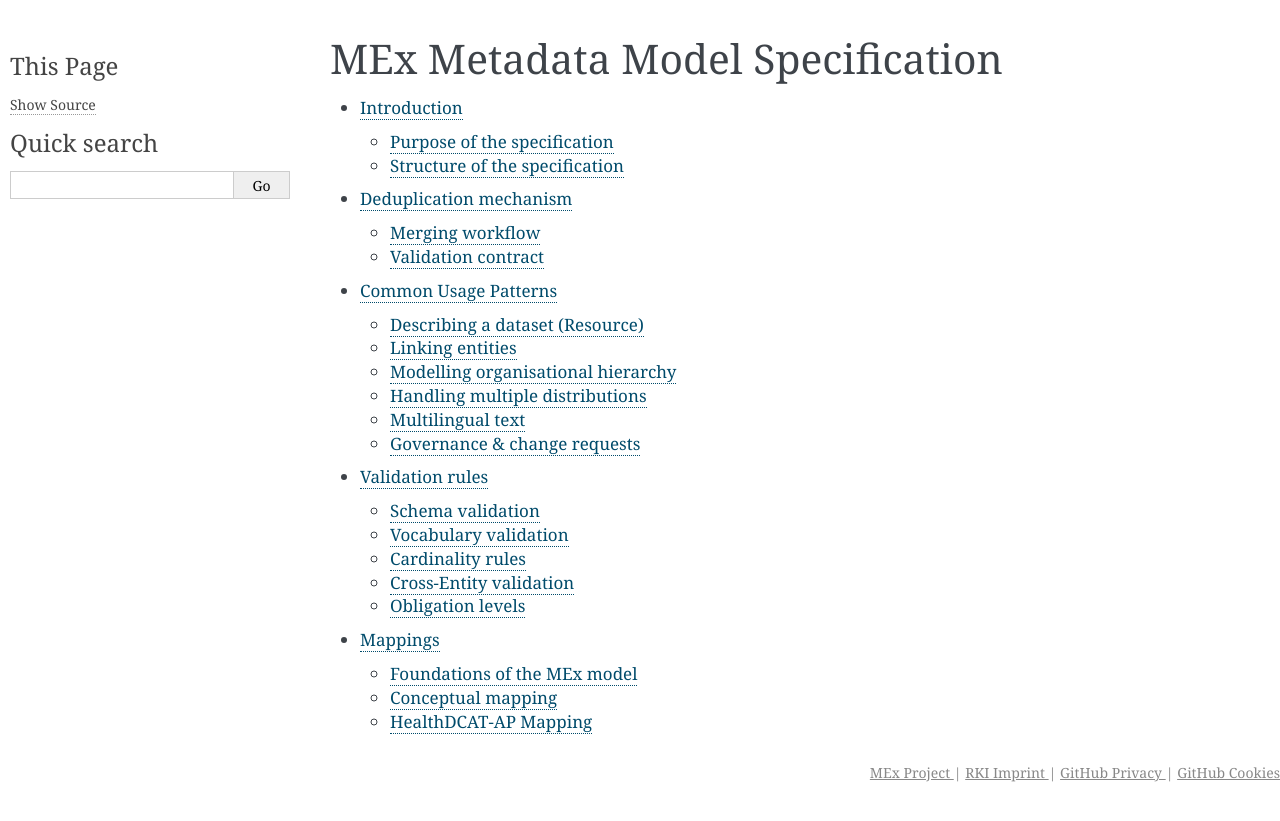
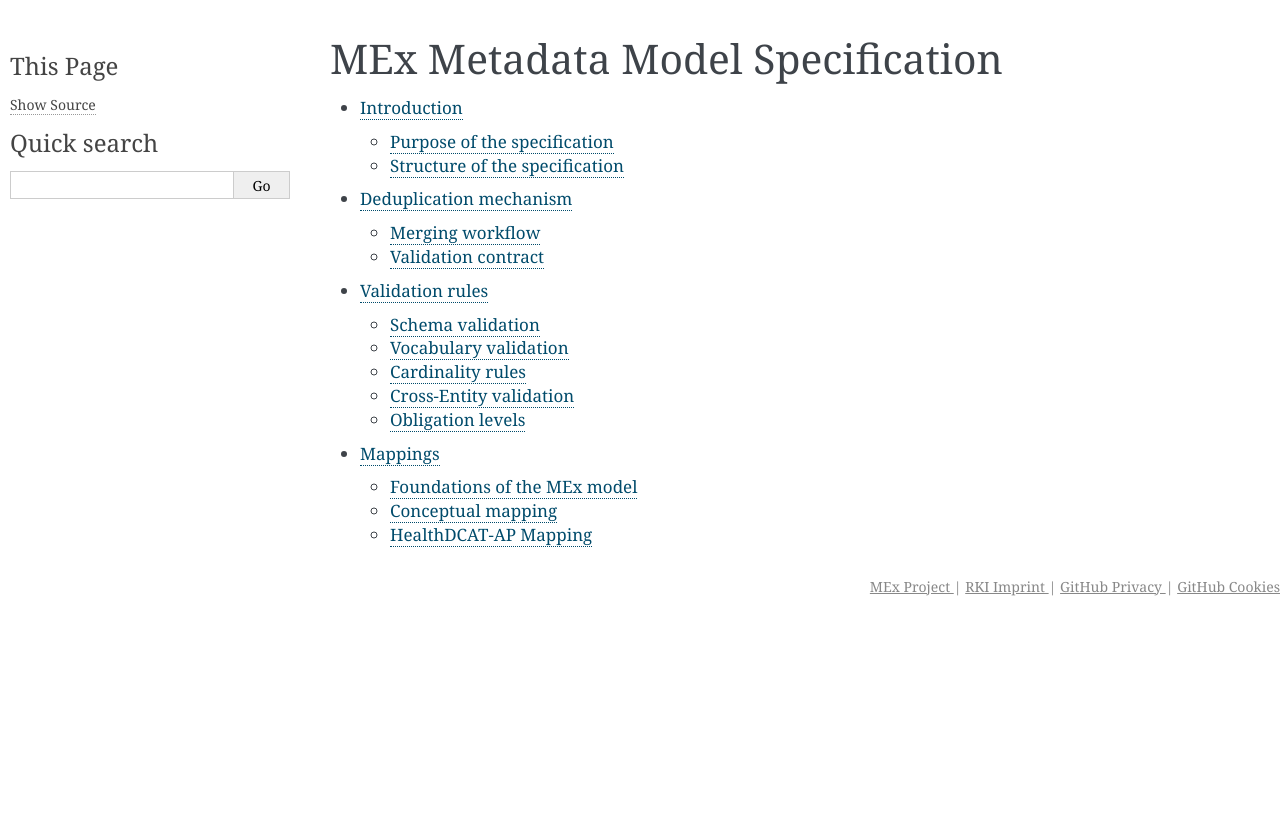
Before and after one commit to robert-koch-institut/mex-model, a Sphinx documentation site: the page built from docs/index.md, in a window 1280 px wide. Shown: the top 821 px of the page. Built offline with Sphinx 7.4.7, drawn with Linux system fonts in a browser that asks for light colours; pages that are not in the unit, such as notebooks, are missing from menus; part of the change alters nothing that is shown.

Commit message:
delete chapter common-usage-patterns.md and from index.md because of its redundancy with other chapters and for maintainability of the specification

````diff
--- a/docs/common-usage-patterns.md
+++ /dev/null
@@ -1,348 +0,0 @@
-# Common Usage Patterns
-
-This section collects practical guidance for the most frequent modelling tasks. It is aimed at data stewards and extractor developers who need to produce valid, well-structured MEx records. Where the advice refers to schema rules, the entity reference pages are the authoritative source. The patterns here are meant as shortcuts.
-
-## Describing a dataset (Resource)
-
-Creating a Resource record is the most common starting point. A resource represents a single dataset, a data source (the entirety of the data collected for a specific purpose, e.g. surveillance of diseases), or data single and collections of samples in the MEx catalogue. Metadata consumers most likely will encounter the model through this entity first.
-
-### Minimal Viable Record
-
-A valid ExtractedResource requires the system-managed fields (`identifier`, `hadPrimarySource`, `identifierInPrimarySource`, `stableTargetId`) plus the following content fields:
-
-| Field | What to provide |
-| --- | --- |
-| accessRestriction | A Concept URI from the Access Restriction vocabulary. |
-| contact | At least one reference to a `MergedContactPoint` or `MergedOrganizationalUnit`. This is who a data consumer should reach out to. |
-| description | Free-text summary of what the dataset contains, how it was collected, and what it covers. |
-| keyword | Free-text tags, that describe the character/subject of resource. |
-| resourceCreationMethod | At least one Concept URI from the Resource Creation Method vocabulary. |
-| title | At least one human-readable name. Use a Text object with a `language` tag (`de` or `en`). |
-| unitInCharge | At least one reference to the `MergedOrganizationalUnit` responsible for the dataset. |
-
-This is enough to pass schema validation, but it produces a sparse catalogue entry. A minimal record in this regard is sufficient for dataset discovery purposes, but lacks in-depth information, especially regarding the data's origin and its re-usability.
-
-### Well-Described Record
-
-A record that is genuinely useful to someone searching the catalogue to request access to the data should also include:
-
-:::{note}
-This list is still under revision.
-:::
-
-| Field | Why it matters |
-| --- | --- |
-| accessPlatform | Reference to a `MergedAccessPlatform` if the data is available through a service or API. This is given for open data, where the data can be accessed through open data access services, e.g. Zenodo. Access platform can also be RKI internal data services, where access is restricted. These access platforms have their `technicalAccessibility` set to `internal` and will not be published to the public MEx metadata catalogue. |
-| distribution | References to one or more `MergedDistribution` records that describe the concrete files or endpoints. Without this, the catalogue entry has no actionable download or access link.  |
-| hasLegalBasis | A free-text statement or a URL reference to the legal text/law that forms the basis for collecting the data. This is an important indicator for re-use options. |
-| hasPurpose |  At least one Concept URI from the Purpose vocabulary. Another important indicator for re-use options. |
-| provenance | A free-text statement describing the context of origin of the resource. This is mandatory in HealthDCAT-AP and therefore required for HealthDCAT-AP export. |
-| rights | Free-text statement of the possible re-use options. |
-| variables | This is not a property of `Resource`! (`Variable` is linked to `Resource` via `usedIn`) Nevertheless, MEx regards variables as necessary in-depth information of the dataset. Without variables, users may not have the information needed to make an informed decision for a data application request. In this regard, it is recommended to have Variables linked to their Resources via `usedIn`. |
-
-The following optional properties can be used to enrich the metadata description and add more value for discoverability of the resource.
-
-| Field | Use case |
-| --- | --- |
-| geopoliticalResolution | A Concept URI from the Geopolitical Resolution vocabulary. |
-| healthCategory | At least one Concept URI from the Health Category vocabulary. The vocabulary compiles the categories of health data as defined by EHDS Article 51. Required for HealthDCAT-AP export. |
-| hasCodeValues | A list of free-text values can be given, which contain codes that derive from standardized coding systems like `ICD`, `SNOMED CT` and `LOINC`. |
-| hasCodingSystem | A Concept URI from the Coding System vocabulary. If the dataset uses `ICD`, `SNOMED CT`, `LOINC`, or other standard terminologies, state them here. |
-| minTypicalAge/maxTypicalAge | A numerical value indicating the minimum/maximum age of the individuals contained in the data. Especially used for population-based data. |
-| numberOfRecords, numberOfUniqueIndividuals | Gives users a sense of scale before they request access. |
-| populationCoverage | A free-text description of the population that is covered by the data. Especially used for population-based data. |
-| spatial | A location indicating the geographical coverage of the data. |
-| startDate/endDate | Dates that indicate the temporal coverage of the data. |
-| wasGeneratedBy | An activity, in which the data originated, e.g. a research project. *(Still under review)* |
-
-### Linking to Distributions, Activities and Responsible Units
-
-A Resource rarely stands alone. The following links place it in context:
-
-#### Distribution
-
-Every concrete file format or download endpoint is a separate `Distribution`. The resource links to them via the distribution field, which holds an array of MergedDistribution identifiers. See Handling Multiple Distributions below for guidance on when to split.
-
-#### Activity
-
-If the dataset was produced by a research project or surveillance activity, link the two via the `Activity` entity. The activity's own fields (`responsibleUnit`, `involvedPerson`, `start`/`end`, `fundingProgram`) provide project-level context that does not belong on the resource itself. The connection is typically expressed from the resource side: a resource can reference an activity that generated it.
-
-#### Responsible Unit
-
-`unitInCharge` identifies the organisational unit accountable for the dataset. This is always a reference to a `MergedOrganizationalUnit`, not to a person.
-
-### Examples
-
-#### Minimal
-
-```json
-{
-  "identifier": "aB1cDeFgHiJkLmNoPqRsTu",
-  "hadPrimarySource": "bFQoRhcVH5DHU6naEb1wng",
-  "identifierInPrimarySource": "DS-SURVEILLANCE-001",
-  "stableTargetId": "xYzAbCdEfGhIjKlMnOpQrS",
-  "title": [{"value": "Meldedaten Influenza", "language": "de"}],
-  "contact": ["hJKL9mNoPqRsTuVwXyZ123"],
-  "accessRestriction": "https://mex.rki.de/item/access-restriction-2",
-  "theme": ["https://mex.rki.de/item/theme-17"],
-  "unitInCharge": ["cDeFgHiJkLmN1234OpQrSt"]
-}
-```
-
-#### Well-Described
-
-```json
-{
-  "identifier": "aB1cDeFgHiJkLmNoPqRsTu",
-  "hadPrimarySource": "bFQoRhcVH5DHU6naEb1wng",
-  "identifierInPrimarySource": "DS-SURVEILLANCE-001",
-  "stableTargetId": "xYzAbCdEfGhIjKlMnOpQrS",
-  "title": [
-    {"value": "Meldedaten Influenza", "language": "de"},
-    {"value": "Notifiable disease data: Influenza", "language": "en"}
-  ],
-  "description": [
-    {"value": "Wöchentliche Meldedaten zu Influenza-Fällen gemäß IfSG, aggregiert auf Kreisebene.", "language": "de"},
-    {"value": "Weekly notifiable disease data on influenza cases per IfSG, aggregated at district level.", "language": "en"}
-  ],
-  "contact": ["hJKL9mNoPqRsTuVwXyZ123"],
-  "accessRestriction": "https://mex.rki.de/item/access-restriction-2",
-  "theme": ["https://mex.rki.de/item/theme-17"],
-  "keyword": [
-    {"value": "Influenza", "language": "de"},
-    {"value": "Surveillance", "language": "en"}
-  ],
-  "language": ["https://mex.rki.de/item/language-1"],
-  "unitInCharge": ["cDeFgHiJkLmN1234OpQrSt"],
-  "publisher": ["tUvWxYzA1234AbCdEfGhIj"],
-  "distribution": ["rStUvWxYzA1234AbCdEfGh"],
-  "resourceTypeGeneral": "https://mex.rki.de/item/resource-type-general-1",
-  "healthCategory": ["https://mex.rki.de/item/health-category-1"],
-  "startDate": "2001-01-01",
-  "numberOfRecords": 2500000
-}
-```
-
-## Linking entities
-
-MEx entities do not exist in isolation. A dataset has distributions, belongs to an activity, is maintained by an organisational unit, and has contact persons. Getting these cross-references right is essential for a coherent catalogue. This subsection covers the conventions.
-
-### Golden Rule: Always reference Merged IDs
-
-Every cross-entity reference points to a Merged identifier (`stableTargetId`), never to an Extracted identifier. This applies regardless of whether the referencing entity is itself Extracted or Merged.
-The reason is structural: multiple Extracted records from different source systems may describe the same real-world entity. They all share the same `stableTargetId`, which becomes the Merged record's identifier. By referencing the merged ID, the link survives deduplication. It does not matter which source system produced the target entity, or whether additional sources are added later.
-
-#### Practical implication for extractor developers
-
-When building a record for an Extracted Item, you must know the `stableTargetId` of the entity you want to reference. In most pipelines, this is resolved by looking up the target entity by its `identifierInPrimarySource` and `hadPrimarySource` combination, which deterministically maps to a `stableTargetId`.
-
-#### How Activities provide context for Resources
-
-The relationship between Resource and Activities is expressed by `relatedActivity`, which means any kind of relationship, e.g. the project in which the data originated or a project that used the data.
-
-A typical pattern:
-
-| Activity | | | Influenza Surveillance Programme 2020-2025 |
-| --- | --- | --- | --- |
-| | responsibleUnit | MergedOrganizationalUnit | FG 36 |
-| | involvedPerson | MergedPerson | the project lead, e.g. leader of FG 36 |
-| | start | | 2020-01-01 |
-| | end | | 2025-12-31 |
-| | funderOrCommissioner | | Horizon 2020 |
-| Resource | | | Meldedaten Influenza |
-| | (links to activity above) | | |
-| | unitInCharge | MergedOrganizationalUnit | FG 36 |
-| | contact | MergedContactPoint | team inbox |
-| | distribution | MergedDistribution | CSV export |
-
-This separation is deliberate: the activity carries project-level metadata (funding, timeline, participants) while the resource carries dataset-level metadata (format, access, content description). A single activity can produce multiple resources, and a resource can potentially relate to more than one activity.
-
-### Linking Persons, Organisational Units, and Contact Points
-
-MEx distinguishes three types of "who" entities. Using the right one is important:
-
-| Entity | Represents | Use when… |
-| --- | --- | --- |
-| Person | A named individual | You need to credit someone by name (e.g. `involvedPerson` on an `Activity`, `creator` on a `BibliographicResource`). |
-| OrganizationalUnit | A team, department, or division within an organisation | You need to indicate organisational responsibility (e.g. `unitInCharge`, `responsibleUnit`). |
-| ContactPoint | A reachable communication channel (typically an email address) | You need to tell a data consumer how to get in touch (e.g. `contact` on a `Resource`). |
-
-These are not interchangeable, even though some properties accept more than one type. The key distinctions:
-
-* `unitInCharge` and `responsibleUnit` accept only `MergedOrganizationalUnit`. They answer the question "Which team is responsible?" rather than "Who can I contact?".
-* `contact` currently accepts `MergedOrganizationalUnit` and `MergedContactPoint`. The preferred target is a `ContactPoint` (a functional mailbox that survives staff changes).
-* `involvedPerson` accepts only `MergedPerson`. This is for named individuals who contributed to an activity.
-
-A common mistake is pointing contact at a person when a functional mailbox exists. Functional mailboxes are more stable and more appropriate for catalogue consumers who want to request access to a dataset.
-
-#### Example: a fully linked Resource Set
-
-The following shows how a minimal set of entities references each other. All identifier values shown are Merged identifiers.
-
-| Source Entity | Source ID | Property | Target Entity | Target ID |
-| --- | --- | --- | --- | --- |
-| OrganizationalUnit (FG 36) | ou-fg36-001 | isPartOf | Organization (RKI) | org-rki-001 |
-| Person (Dr. Example Person) | person-abc-001 | affiliation | OrganizationalUnit (FG 36) | ou-fg36-001 |
-| Activity (Influenza-Surveillance) | act-influ-surv | responsibleUnit | OrganizationalUnit (FG 36) | ou-fg36-001 |
-| Activity (Influenza-Surveillance) | act-influ-surv | contact | ContactPoint (example@rki.de) | cp-fg36-inbox |
-| Activity (Influenza-Surveillance) | act-influ-surv | involvedPerson | Person (Dr. Example Person) | person-abc-001 |
-| Resource (Meldedaten Influenza) | res-influ-001 | unitInCharge | OrganizationalUnit (FG 36) | ou-fg36-001 |
-| Resource (Meldedaten Influenza) | res-influ-001 | publisher | Organization (RKI) | org-rki-001 |
-| Resource (Meldedaten Influenza) | res-influ-001 | contact | ContactPoint (example@rki.de) | cp-fg36-inbox |
-| Resource (Meldedaten Influenza) | res-influ-001 | distribution | Distribution (influenza.csv) | dist-csv-001 |
-
-Reading the references:
-
-* The resource links to a `Distribution` (what to access), a `ContactPoint` (who to contact), an `OrganizationalUnit` (who is responsible), and an `Organization` (who publishes)
-* The `Activity` links to the same `ContactPoint` and `OrganizationalUnit`, plus a `Person` who is involved
-* The `OrganizationalUnit` links upward to the `Organization` via `isPartOf`
-* The `Person` links to the `OrganizationalUnit` via `affiliation`
-
-No reference uses an Extracted identifier. Every link targets the Merged identifier of the target entity.
-
-## Modelling organisational hierarchy
-
-### Organization vs OrganizationalUnit
-
-MEx uses two separate entity types to represent organisational structure:
-
-| Entity | Represents | Examples |
-| --- | --- | --- |
-| Organization | A top-level legal entity | Robert Koch-Institut, Charité, WHO |
-| OrganizationalUnit | A subdivision within an organisation | FG 36, Abteilung 3, ZIG |
-
-The distinction matters because most MEx properties that express responsibility (`unitInCharge`, `responsibleUnit`, `involvedUnit`) reference an `OrganizationalUnit`, not an `Organization`. The `Organization` entity appears primarily as a publisher or external associate.
-
-### Expressing Parent/Child relationships
-
-Organisational hierarchy is modelled through the `parentUnit` property on `OrganizationalUnit`. It is a reference to a `MergedOrganizationalUnit` identifier, expressing an upward link.
-
-An `OrganizationalUnit` is linked to its `Organization` with `unitOf`.
-
-A typical RKI hierarchy:
-
-| Entity | identifier | property | reference |
-| --- | --- | --- | --- |
-| Organization: Robert Koch-Institut | org-rki-001 | - | - |
-| OrganizationalUnit: Abteilung 3 | ou-abt3-001 | unitOf | ["org-rki-001"] |
-| OrganizationalUnit: FG 36 | ou-fg36-001 | parentUnit | ["ou-abt3-001"] |
-
-Reading bottom-up: FG 36 is part of Abteilung 3, which is a unit of the Robert Koch-Institut.
-A few conventions to keep in mind:
-
-* The top of the chain is always an `Organization`. An `OrganizationalUnit` can have one parent unit.
-* Depth is not limited. The model does not impose a maximum nesting level. Whether you model two levels (institution - team) or five (institution - department - section - group - subgroup) depends on what the source system provides and what level of detail is useful for metadata consumers.
-
-### What not to model
-
-Not every box on an org chart needs a corresponding `OrganizationalUnit` in MEx. Create an organisational unit only if:
-
-* it appears as `unitInCharge`, `responsibleUnit`, or `involvedUnit` on at least one resource or activity, or
-* it is needed as an intermediate node to establish a correct hierarchy path.
-
-Administrative units that never appear in metadata references (e.g. a facilities management team that does not produce or own any datasets) do not need to exist in the catalogue.
-
-## Handling multiple distributions
-
-A `Distribution` describes a single concrete form in which a dataset can be obtained, e.g. a downloadable file, an API endpoint, a database export. A `Resource` links to its distributions via the distribution field, which accepts an array of `MergedDistribution` identifiers.
-
-### When to create multiple distribution records
-
-Create a separate distribution when any of the following differ:
-
-| Differentiator | Example |
-| --- | --- |
-| Multiple tables | The dataset consists of multiple tables, e.g. three csv files with a different data cross-section |
-| File format | The same dataset is available as CSV and as Excel |
-| Access method | One distribution is a downloadable file, another is a REST API endpoint |
-| Granularity or scope | A full export and a filtered subset are offered separately |
-| Update rhythm | A weekly snapshot and a daily incremental feed |
-| Access restriction | A public aggregate file and a restricted record-level file (each with its own accessRestriction). |
-
-Create a single distribution when the differences are trivial:
-
-* The same CSV file is mirrored at two URLs: one distribution with the primary URL is sufficient.
-* A file is available via HTTP and via the same endpoint over HTTPS.
-
-Rule of thumb: If a data consumer would perceive two distinct things they could download or connect to, model them as two distributions. If they would perceive the same thing reached via a slightly different path, use one.
-
-### Format and access URL conventions
-
-Every distribution should populate at least accessURL, the URL at which the distribution can be reached. Beyond that:
-
-| Field | When to use |
-| --- | --- |
-| accessURL | Always. The entry point for obtaining the data, whether that is a download link, a landing page, or an API base URL. |
-| downloadURL | When the URL points directly to a downloadable file. If accessURL is a landing page that leads to a download, downloadURL should hold the direct file link. If they are the same, set both to the same value. |
-| mediaType | Always, if known. Use a Concept URI from the MIME Type vocabulary (e.g. text/csv, application/json). |
-
-## Multilingual text
-
-Several MEx properties, such as title, description, keyword, and others, accept values as Text objects rather than plain strings. A Text object pairs a value with a language tag, allowing the same property to carry content in more than one language.
-
-Structure of a text object:
-
-```json
-{
-  "value": "Wöchentliche Meldedaten zu Influenza-Fällen",
-  "language": "de"
-}
-```
-
-Properties typed as Text are always arrays, so a bilingual title looks like this:
-
-```json
-"title": [
-  {"value": "Meldedaten Influenza", "language": "de"},
-  {"value": "Notifiable disease data: Influenza", "language": "en"}
-]
-```
-
-### Supported language codes
-
-MEx uses two-letter ISO 639-1 codes. In practice, most commonly used values are `de` and `en` for German and English. The language field on a Text object describes the language of that specific text value, independent of the language property on a Resource, which describes the language of the data itself.
-
-### Conventions
-
-* Do not duplicate identical content: If a title is a proper noun, technical term, or abbreviation that reads the same in both languages (e.g. "SARS-CoV-2 PCR"), a single entry without a language tag or with one language tag is sufficient. *(Still under review)*
-* Language tag is optional but strongly recommended: The schema allows Text objects without a language field. Omitting it means "language unspecified", the value will still be stored and displayed, but language-aware search and filtering cannot use it. Always set the tag when the language is known.
-* One value per language per property: Do not provide two German entries for the same property. If you need to express an alternative name, use alternativeTitle rather than a second title entry in the same language.
-* Keyword language tags: Keywords are often short terms where the language boundary is blurry (e.g. "influenza" is used in both German and English). Pick the language that best reflects the term's origin. *(Still under review)*
-
-## Governance & change requests
-
-The MEx metadata model and its controlled vocabularies are maintained as Open Source JSON Schema files in the MEx-Model Github repository. Changes to the model follow a structured process to ensure that updates are deliberate, reviewed, and backward-compatible where possible.
-
-### How to request a change
-
-Changes fall into two categories:
-
-| Category | Examples | Where to start |
-| --- | --- | --- |
-| Model changes | Adding a property, changing a cardinality, introducing a new entity type, removing a deprecated field | GitHub issue on mex-model or internal Jira ticket |
-| Vocabulary changes | Adding a new concept to an existing vocabulary, aligning values with an EU code list, deprecating a concept | Same |
-
-For vocabulary-specific governance (who can propose new values, how additions are reviewed), see the Controlled Vocabularies → Governance section above.
-
-### What a change request should include
-
-A useful change request, whether filed as a Github issue or a Jira ticket, should cover:
-
-* What: the specific property, entity, or vocabulary affected.
-* Why: the use case or requirement driving the change (e.g. HealthDCAT-AP compliance, extractor needs, data steward feedback).
-* Impact: whether existing data would break or need migration. This is the single most important consideration for reviewers.
-* Proposal: a concrete suggestion (new property name, cardinality, range, vocabulary values), not just the problem.
-
-### Review and release process
-
-:::{note}
-This section still needs content.
-:::
-
-### Who to contact
-
-For questions about the model or to discuss a potential change before filing a formal request:
-
-E-Mail: mex@rki.de
-
-Github: open an issue
--- a/docs/index.md
+++ b/docs/index.md
@@ -8,6 +8,5 @@ how-the-model-works
 entity-conventions
 deduplication-mechanism
 controlled-vocabularies
-common-usage-patterns
 validation-rules
 mappings
````
